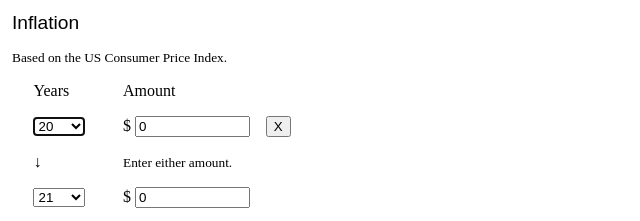
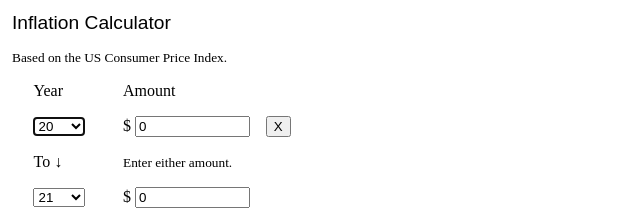
Before and after one commit to srguiwiz/inflation, a website: page index.html in a window 1280 px wide. Shown: the top 221 px of the page, without its empty margins (0-640 px from the left). Drawn offline with Linux system fonts and the light colour scheme.

Commit message:
Clarify wording

```diff
--- a/index.html
+++ b/index.html
@@ -162,10 +162,10 @@ Initial coding by Leo Baschy at https://github.com/srguiwiz/inflation/ .
 
 <body>
   <div class="container">
-    <div class="heading">Inflation</div>
+    <div class="heading">Inflation Calculator</div>
     <div class="explanation">Based on the US Consumer Price Index.</div>
     <div class="first-column"></div>
-    <div>Years</div>
+    <div>Year</div>
     <div></div>
     <div>Amount</div>
     <div class="first-column"></div>
@@ -181,7 +181,7 @@ Initial coding by Leo Baschy at https://github.com/srguiwiz/inflation/ .
       <button onclick="clearAmounts()"><label>X</label></button>
     </div>
     <div class="first-column"></div>
-    <div>↓</div>
+    <div>To ↓</div>
     <div></div>
     <div class="explanation-right">
       Enter either amount.</div>
```
